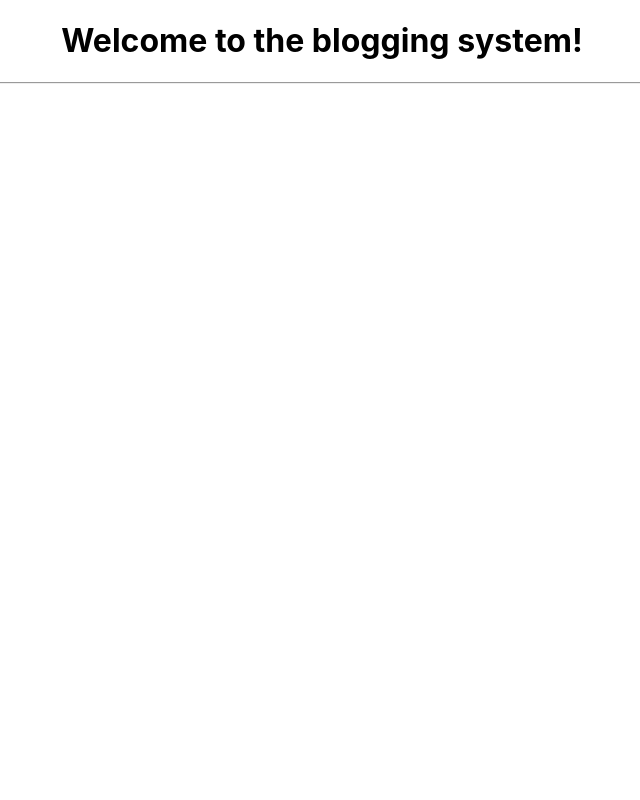
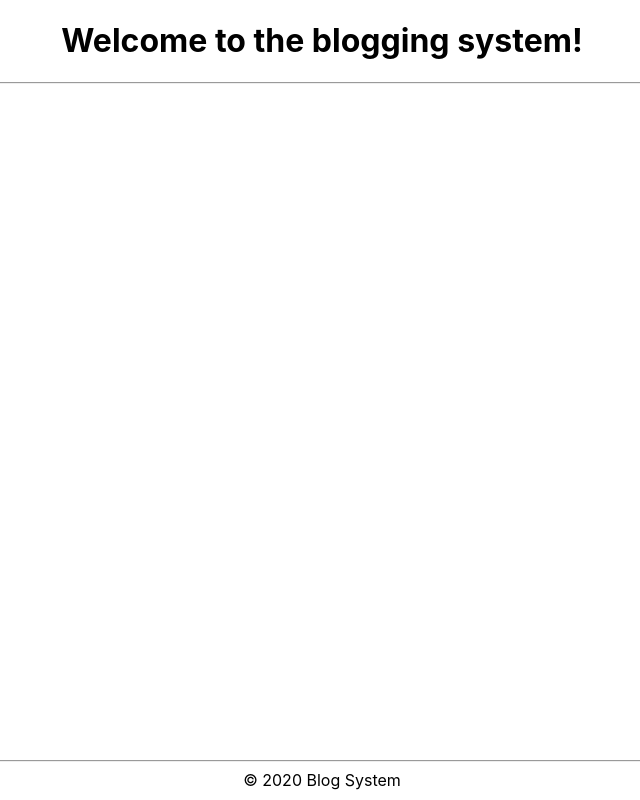
Before and after one commit to ShadyObeyd/Blog, a React (Create React App) app in the folder src/blog-client/: page / in a window 1280 px wide. Shown: the whole page, without its empty margins (318-958 px from the left). Built offline with nearby package versions, Linux system fonts and the light colour scheme.

Commit message:
Created Footer component.

```diff
--- a/src/blog-client/src/App.tsx
+++ b/src/blog-client/src/App.tsx
@@ -1,11 +1,13 @@
 import React from 'react';
 import './App.css';
+import Footer from './components/Footer/Footer';
 
 function App() {
   return (
     <div className="App">
       <h1>Welcome to the blogging system!</h1>
       <hr />
+      <Footer />
     </div>
   );
 }
--- /dev/null
+++ b/src/blog-client/src/components/Footer/Footer.module.css
@@ -0,0 +1,6 @@
+.footer {
+  position: fixed;
+  bottom: 10px;
+  width: 100%;
+  text-align: center;
+}
--- /dev/null
+++ b/src/blog-client/src/components/Footer/Footer.tsx
@@ -0,0 +1,13 @@
+import React from 'react';
+import styles from './Footer.module.css';
+
+function Footer() {
+    return (
+        <footer className={styles.footer}>
+            <hr />
+            <div>© 2020 Blog System</div>
+        </footer>
+    );
+}
+
+export default Footer;
```
Also changed, not shown: src/blog-client/public/index.html (line endings or trailing spaces), src/blog-client/public/manifest.json.
